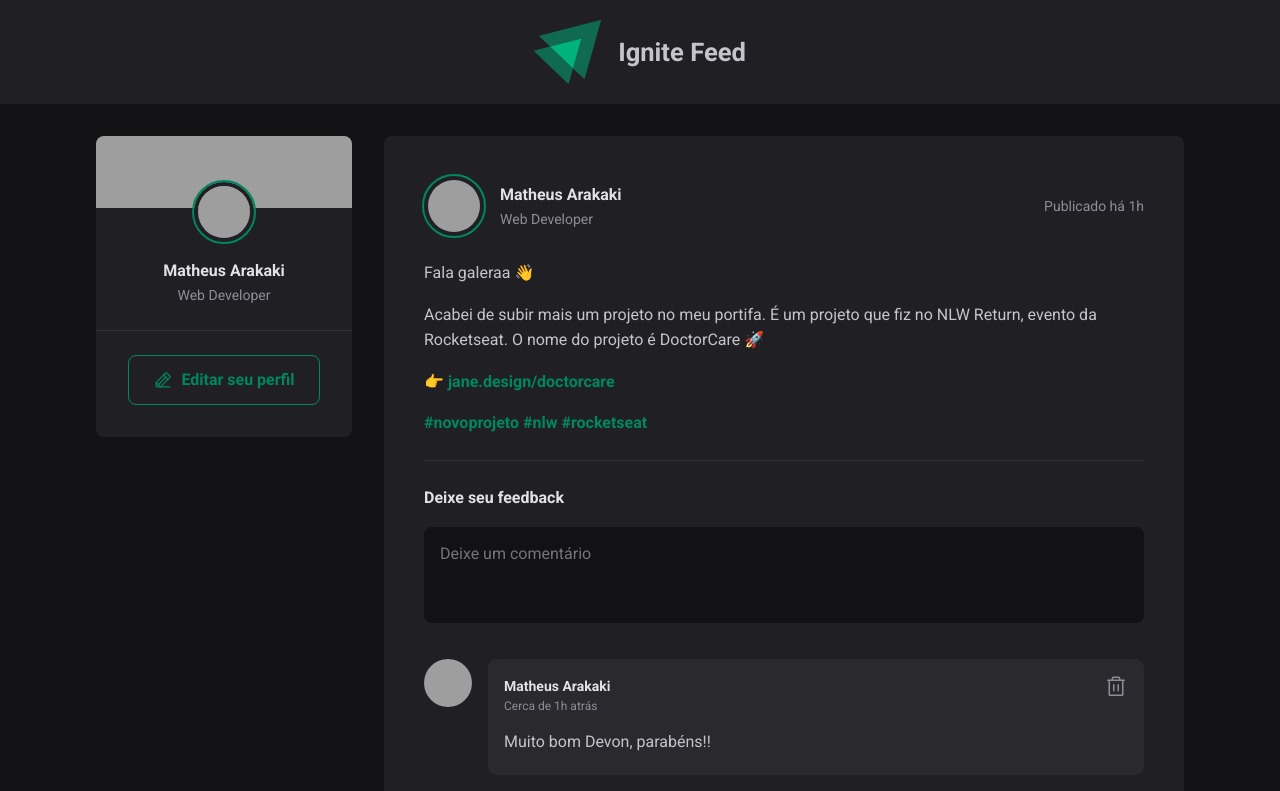
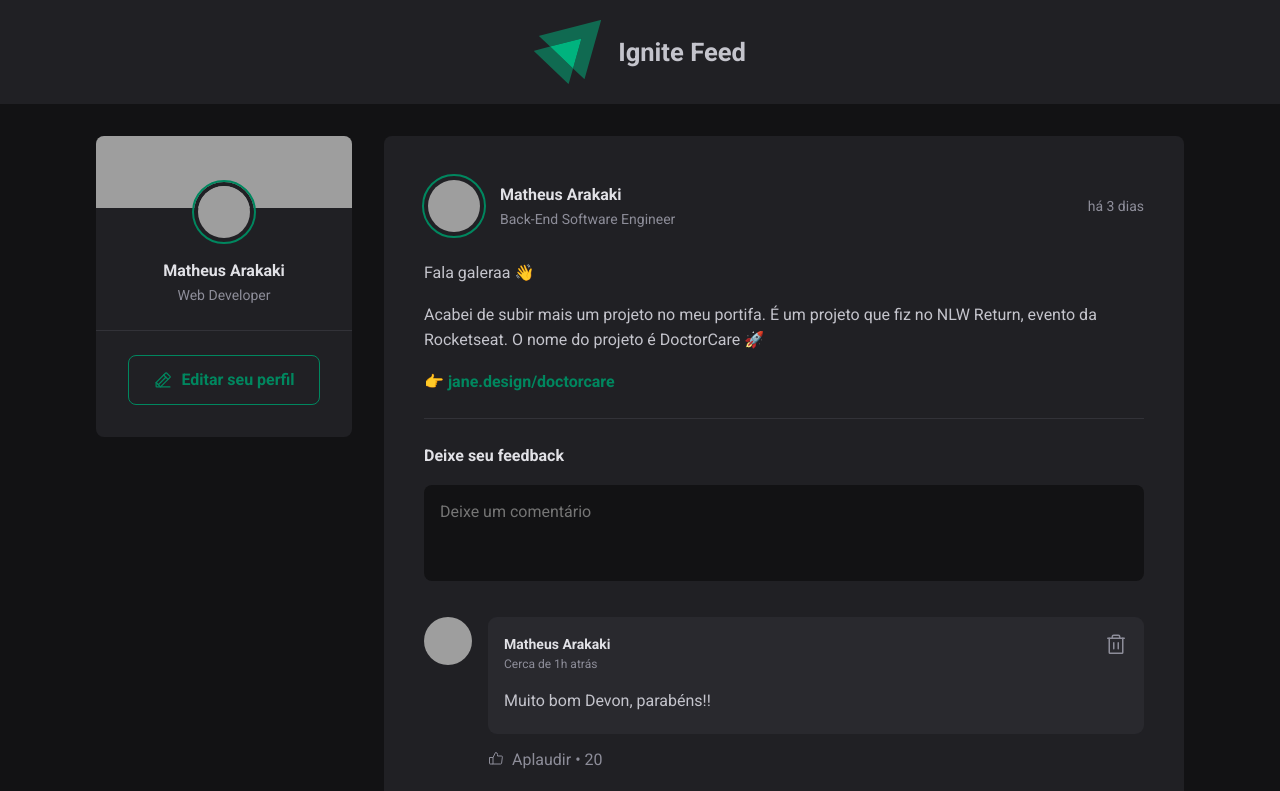
Before and after one commit to arakakimath/basics-of-reactjs, a React (Vite) app: page / in a window 1280 px wide. Shown: the top 791 px of the page. Built offline with nearby package versions, Linux system fonts and the light colour scheme; grey boxes are pictures that could not be loaded.

Commit message:
feat: generating posts dinamically as from a http response

```diff
--- a/package.json
+++ b/package.json
@@ -10,6 +10,7 @@
     "preview": "vite preview"
   },
   "dependencies": {
+    "date-fns": "^4.1.0",
     "phosphor-react": "^1.4.1",
     "react": "^19.0.0",
     "react-dom": "^19.0.0"
--- a/src/App.jsx
+++ b/src/App.jsx
@@ -5,6 +5,37 @@
 import styles from './App.module.css'
 
 import './global.css'
+
+const posts = [
+  {
+    id: 1,
+    author: {
+      avatarUrl: 'https://github.com/arakakimath.png',
+      name: 'Matheus Arakaki',
+      role: 'Back-End Software Engineer'
+    },
+    content: [
+      { type: 'paragraph', content: 'Fala galeraa 👋' },
+      { type: 'paragraph', content: 'Acabei de subir mais um projeto no meu portifa. É um projeto que fiz no NLW Return, evento da Rocketseat. O nome do projeto é DoctorCare 🚀' },
+      { type: 'link', content: '👉 jane.design/doctorcare' }
+    ],
+    publishedAt: new Date('2025-03-15 21:37:00')
+  },
+  {
+    id: 2,
+    author: {
+      avatarUrl: 'https://github.com/maykbrito.png',
+      name: 'Mayk Brito',
+      role: 'Educator @Rocketseat'
+    },
+    content: [
+      { type: 'paragraph', content: 'Fala galeraa 👋' },
+      { type: 'paragraph', content: 'Acabei de subir mais um projeto no meu portifa. É um projeto que fiz no NLW Return, evento da Rocketseat. O nome do projeto é DoctorCare 🚀' },
+      { type: 'link', content: '👉 jane.design/doctorcare' }
+    ],
+    publishedAt: new Date('2025-03-18 21:00:00')
+  },
+]
 
 function App() {
   return (
@@ -14,8 +45,15 @@
       <div className={styles.wrapper}>
         <Sidebar />
         <main>
-          <Post />
-          <Post />
+          {posts.map((post)=> {
+            return (
+              <Post
+                author={post.author}
+                content={post.content}
+                publishedAt={post.publishedAt}
+              />
+            )
+          })}
         </main>
       </div>
     </div>
--- a/src/components/Post.jsx
+++ b/src/components/Post.jsx
@@ -1,33 +1,44 @@
+import { format, formatDistanceToNow } from 'date-fns'
+import ptBR from 'date-fns/locale/pt-BR'
+
 import { Avatar } from './Avatar'
 import { Comment } from './Comment'
+
 import styles from './Post.module.css'
 
-export function Post() {
+export function Post({ author, publishedAt, content }) {
+  const publishedDateFormatted = format(publishedAt, "d 'de' LLLL 'às' HH:mm'h'", { locale: ptBR })
+
+  const publishedDateRelativeToNow = formatDistanceToNow(publishedAt, {
+    locale: ptBR,
+    addSuffix: true,
+  })
+
   return (
     <article className={styles.post}>
       <header>
         <div className={styles.author}>
-          <Avatar src='https://github.com/arakakimath.png' />
+          <Avatar src={author.avatarUrl} />
           <div className={styles.authorInfo}>
-            <strong>Matheus Arakaki</strong>
-            <span>Web Developer</span>
+            <strong>{author.name}</strong>
+            <span>{author.role}</span>
           </div>
         </div>
 
-        <time title='11 de Maio às 08:13' dateTime='2022-05-11 08:13:30'>Publicado há 1h</time>
+        <time title={publishedDateFormatted} dateTime={publishedAt.toISOString()}>{publishedDateRelativeToNow}</time>
       </header>
 
       <div className={styles.content}>
-        <p>Fala galeraa 👋</p>
-        <p>Acabei de subir mais um projeto no meu portifa. É um projeto que fiz no NLW Return, evento da Rocketseat. O nome do projeto é DoctorCare 🚀</p>
-        <p>👉 <a href="">jane.design/doctorcare</a></p>
-        <p><a href="">#novoprojeto #nlw #rocketseat</a></p>
+        {content.map((item) => {
+          if (item.type === 'paragraph') return <p>{item.content}</p>
+          if (item.type === 'link') return <p><a href="">{item.content}</a></p>
+        })}
       </div>
 
       <form className={styles.commentForm}>
         <strong>Deixe seu feedback</strong>
 
-        <textarea placeholder='Deixe um comentário'/>
+        <textarea placeholder='Deixe um comentário' />
         <footer>
           <button type="submit">Publicar</button>
         </footer>
```
Also changed, not shown: 1 other file (tests, documents, lock files or other folders).
